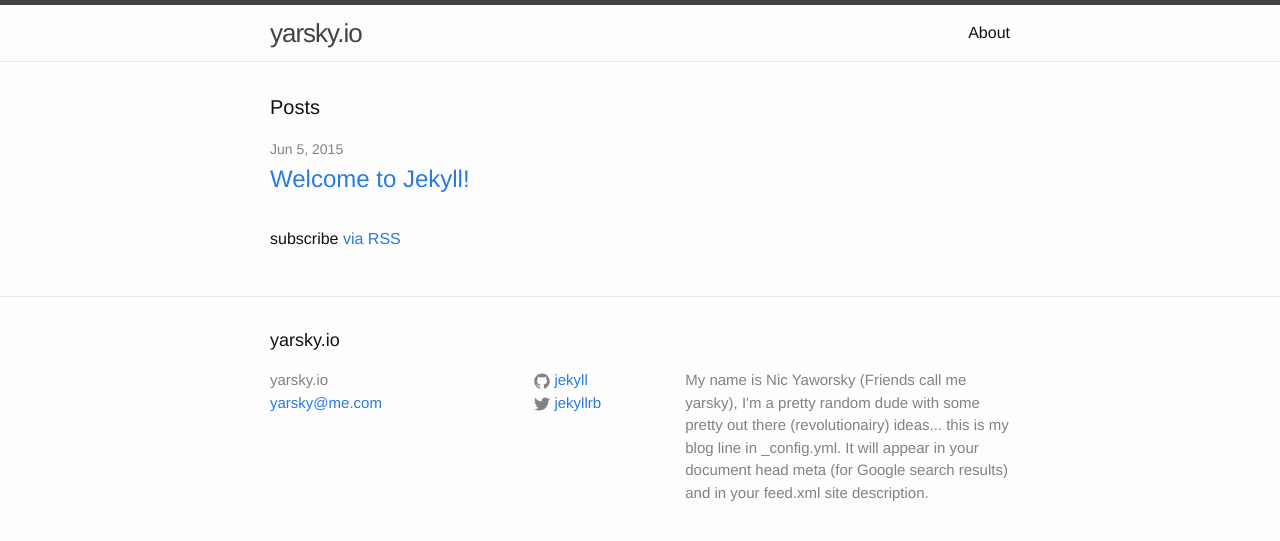
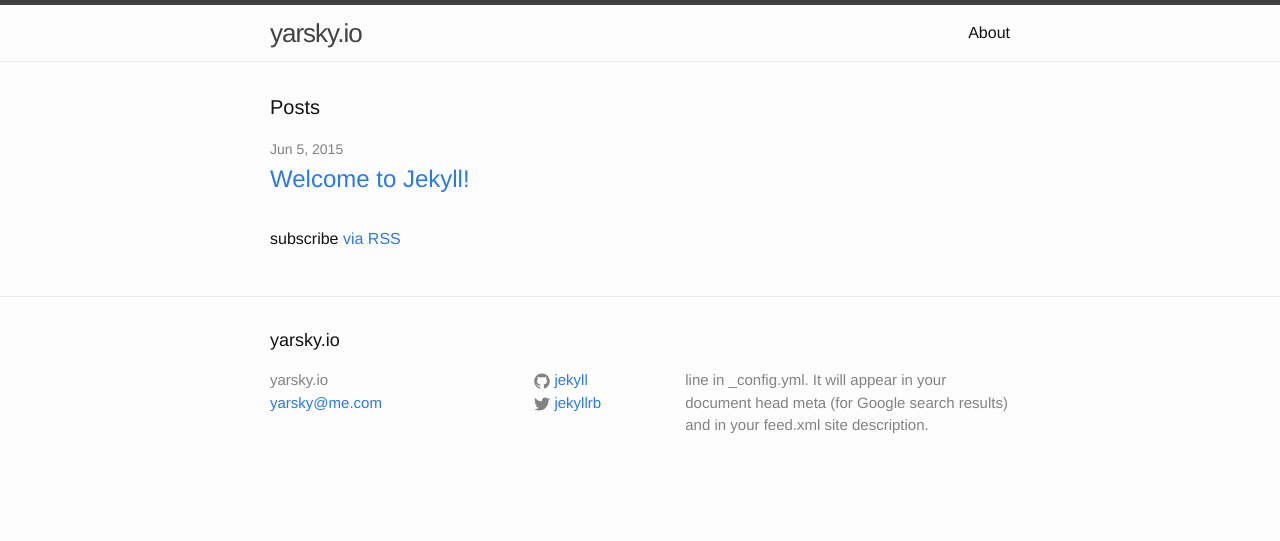
Before and after one commit to nicyarsky/jekyll, a Jekyll site: the page built from index.html, in a window 1280 px wide. Shown: the top 541 px of the page. Built offline with Jekyll 4.4.1, drawn with Linux system fonts in a browser that asks for light colours.

Commit message:
Update _config.yml

```diff
--- a/_config.yml
+++ b/_config.yml
@@ -2,7 +2,7 @@
 title: yarsky.io
 email: yarsky@me.com
 description: > # this means to ignore newlines until "baseurl:"
-  My name is Nic Yaworsky (Friends call me yarsky), I'm a pretty random dude with some pretty out there (revolutionairy) ideas... this is my blog
+
   line in _config.yml. It will appear in your document head meta (for
   Google search results) and in your feed.xml site description.
 baseurl: "" # the subpath of your site, e.g. /blog/
```
